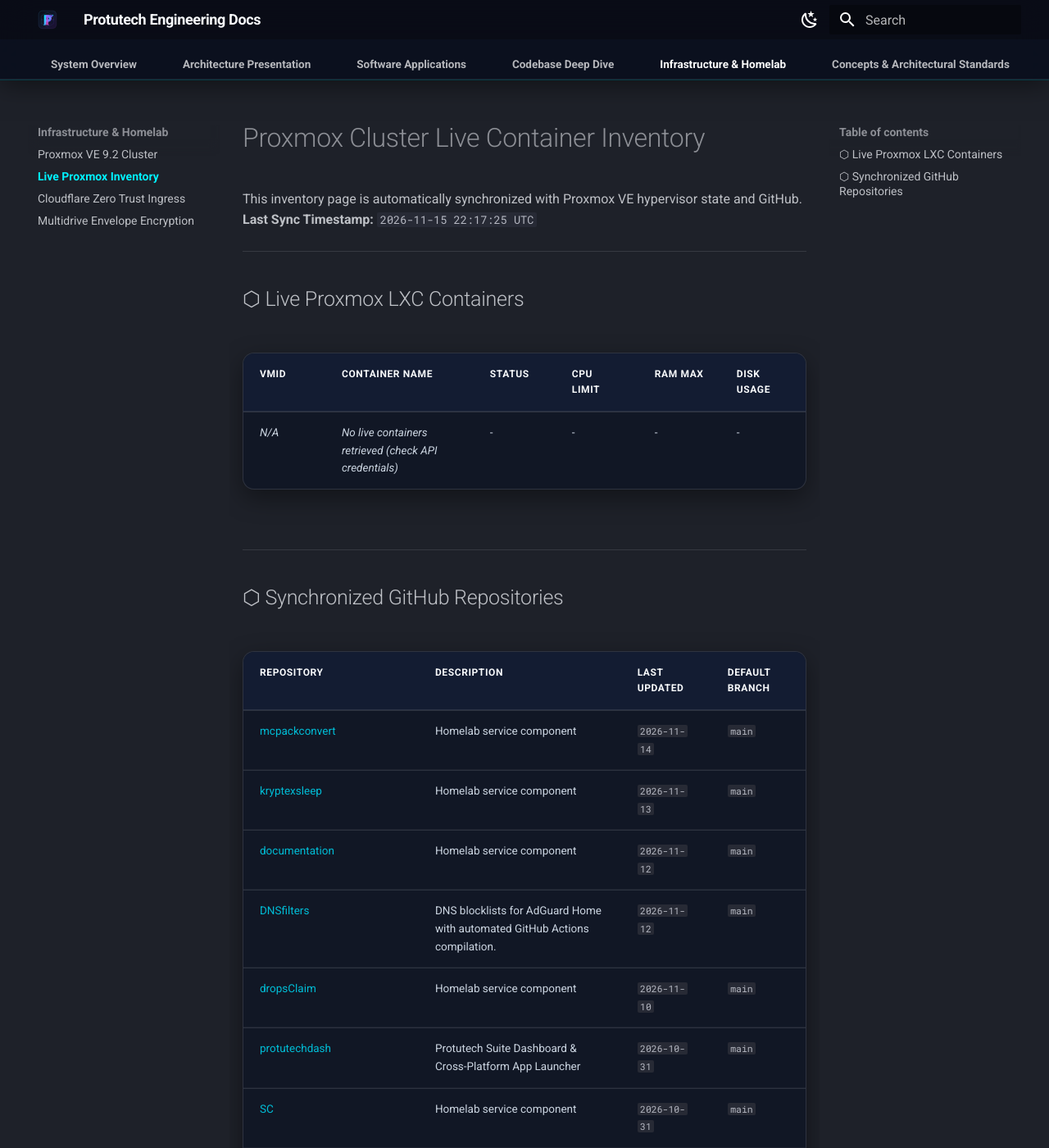
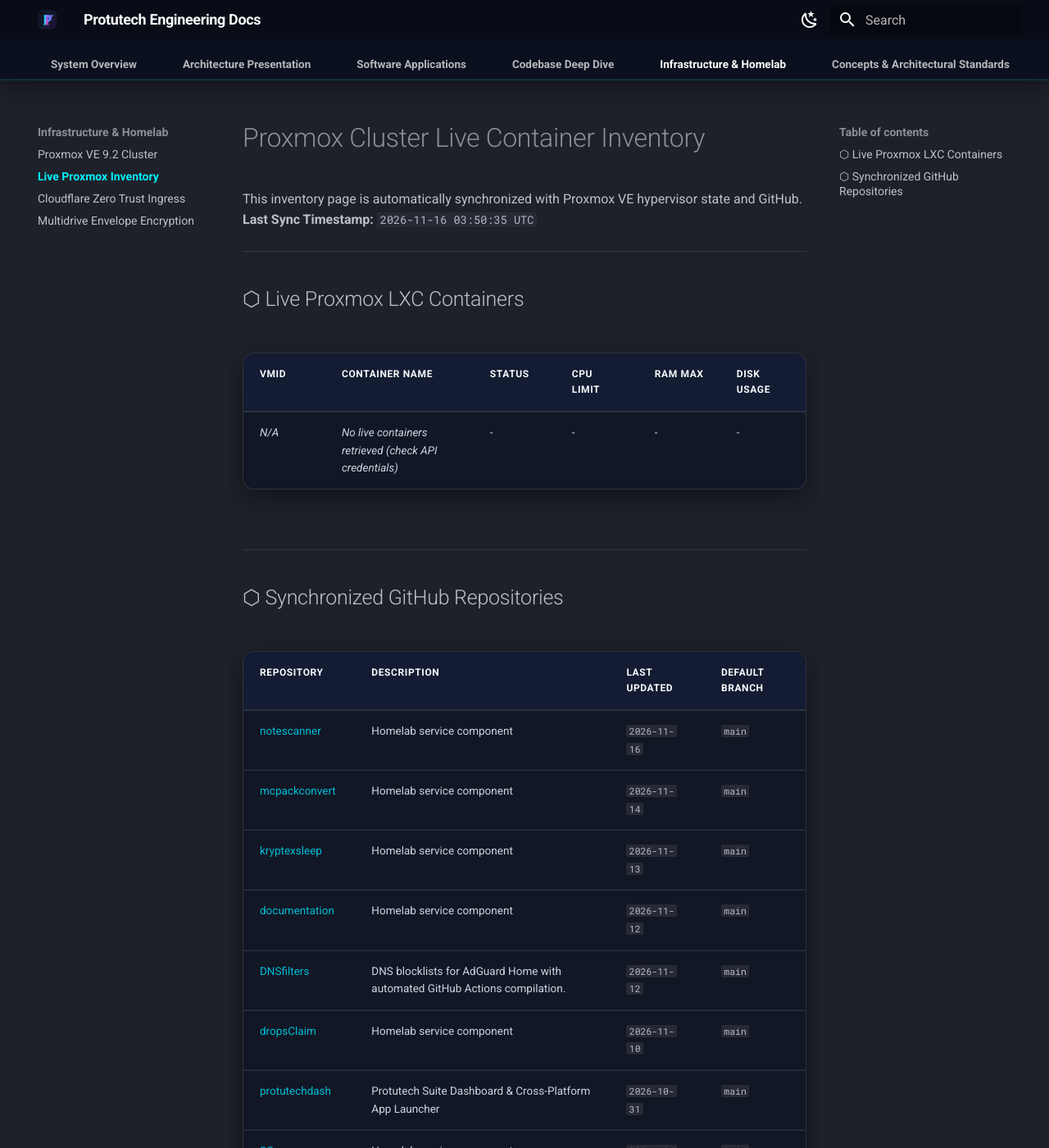
Before and after one commit to IAndrexI/documentation, an MkDocs documentation site: the page built from docs/infra/proxmox-live-inventory.md, in a window 1280 px wide and 1400 px high. Shown: the whole window at 82% size. Built offline with MkDocs 1.6.1 and Material for MkDocs 9.7.7, drawn with Linux system fonts in a browser that asks for light colours; some of the changed text lies outside the part shown.

Commit message:
chore(auto-update): sync live Proxmox containers and GitHub repos [skip ci]

```diff
--- a/docs/infra/proxmox-live-inventory.md
+++ b/docs/infra/proxmox-live-inventory.md
@@ -1,7 +1,7 @@
 # Proxmox Cluster Live Container Inventory
 
 This inventory page is automatically synchronized with Proxmox VE hypervisor state and GitHub.
-**Last Sync Timestamp:** `2026-11-15 22:17:25 UTC`
+**Last Sync Timestamp:** `2026-11-16 03:50:35 UTC`
 
 ---
 
@@ -17,6 +17,7 @@ This inventory page is automatically synchronized with Proxmox VE hypervisor sta
 
 | Repository | Description | Last Updated | Default Branch |
 | :--- | :--- | :--- | :--- |
+| [notescanner](https://github.com/IAndrexI/notescanner) | Homelab service component | `2026-11-16` | `main` |
 | [mcpackconvert](https://github.com/IAndrexI/mcpackconvert) | Homelab service component | `2026-11-14` | `main` |
 | [kryptexsleep](https://github.com/IAndrexI/kryptexsleep) | Homelab service component | `2026-11-13` | `main` |
 | [documentation](https://github.com/IAndrexI/documentation) | Homelab service component | `2026-11-12` | `main` |
```
Also changed, not shown: other parts of docs/infra/proxmox-live-inventory.md (+0 -1 lines).
